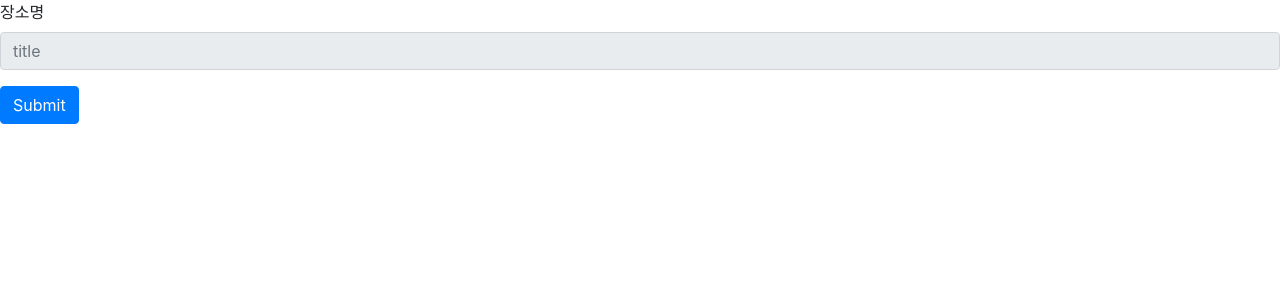
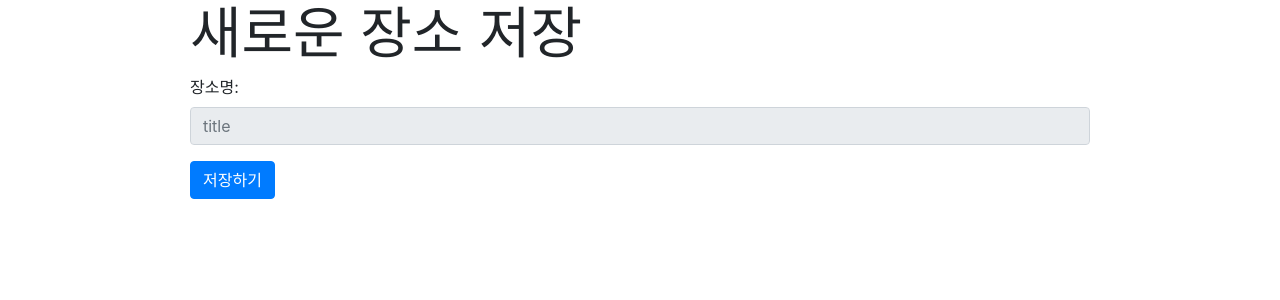
Before and after one commit to jenny87879/withdog, a Flask app: template templates/place_save.html in a window 1280 px wide. Shown: the top 300 px of the page. Run offline with Flask 2, Linux system fonts and the light colour scheme; the template is opened without the code that fills it, so the values that code supplies are empty; some libraries are stand-ins or nearby versions.

Commit message:
PLACE SAVE

```diff
--- a/app.py
+++ b/app.py
@@ -1,6 +1,6 @@
 import pprint
 
-# import requests
+
 # from pymongo import MongoClient
 
 from flask import Flask, render_template, jsonify, request
@@ -16,7 +16,8 @@ def home():
 
 @app.route('/place_save')
 def move_page():
-    return render_template('place save.html', title='장소 저장')
+    return render_template('place_save.html', title='장소 저장')
+    print('title')
 
 
 # client = MongoClient(sss'localhost', 27017)
--- a/templates/place_save.html
+++ b/templates/place_save.html
@@ -15,19 +15,48 @@
             integrity="sha384-ApNbgh9B+Y1QKtv3Rn7W3mgPxhU9K/ScQsAP7hUibX39j7fakFPskvXusvfa0b4Q"
             crossorigin="anonymous"></script>
 
-    <title></title>
+    <title>같이 여행가자</title>
+
+        <script>
+        $(document).ready(function() {
+            const urlParams = new URLSearchParams(location.search);
+            const title = urlParams.get('title');
+            $('#space-title').html(title);
+        });
+    </script>
+
+            <style type="text/css">
+
+            .wrap {
+                width: 900px;
+                margin: auto;
+            }
+            #map {
+            width: 700px;
+            height: 500px;
+            margin: 50px auto 50px auto;
+            }
+            #card-box {
+                text-align: left;
+            }
+
+        </style>
+
 
 </head>
 <body>
-<form>
-  <fieldset disabled>
-    <div class="form-group" disabled>
-      <label for="disabledTextInput">장소명</label>
-      <input type="text" id="disabledTextInput" class="form-control" placeholder=title>
-    </div>
-  </fieldset>
-    <button type="submit" class="btn btn-primary">Submit</button>
 
-</form>
+    <div class = "wrap">
+        <h5 class="display-4">새로운 장소 저장</h5>
+        <fieldset disabled>
+            <div class="form-group" disabled>
+                <label for="disabledTextInput">장소명: <span id="space-title"></span></label>
+                <input type="text" id="disabledTextInput" class="form-control" placeholder=title>
+            </div>
+        </fieldset>
+        <button type="submit" class="btn btn-primary">저장하기</button>
+
+
+</div>
 </body>
 </html>
```
Also changed, not shown: templates/index.html (+7 -9 lines).
